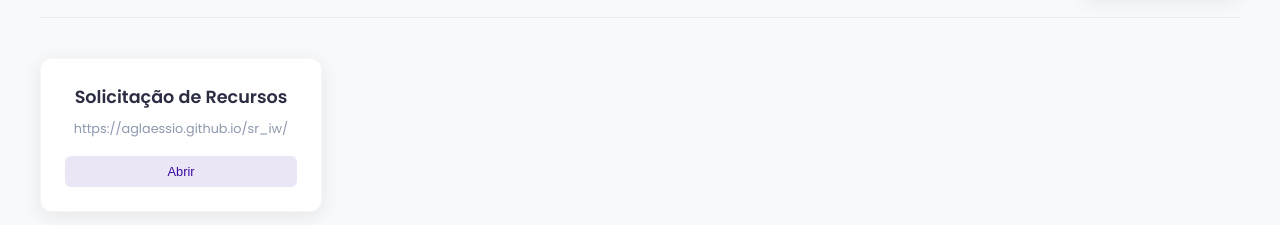
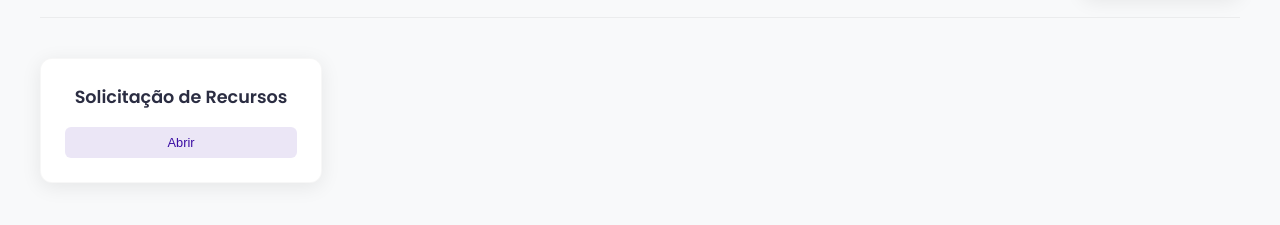
Before and after one commit to aglaessio/painel_iw, a plain HTML site: page index.html in a window 1280 px wide. Shown: the part 89-314 px from the top of the page. Drawn offline with Linux system fonts and the light colour scheme.

Commit message:
Update index.html

```diff
--- a/index.html
+++ b/index.html
@@ -110,6 +110,7 @@
             border: 1px solid rgba(0, 0, 0, 0.03);
             position: relative;
             overflow: hidden;
+            cursor: pointer;
         }
 
         .link-card:hover {
@@ -135,16 +136,9 @@
 
         .link-title {
             font-weight: 600;
-            margin-bottom: 8px;
+            margin-bottom: 16px;
             color: var(--text-color);
             font-size: 1.1rem;
-        }
-
-        .link-url {
-            font-size: 0.8rem;
-            color: var(--text-light);
-            margin-bottom: 16px;
-            word-break: break-all;
         }
 
         .link-actions {
@@ -546,7 +540,6 @@
 
                     linkCard.innerHTML = `
                         <div class="link-title">${link.name}</div>
-                        <div class="link-url">${link.url}</div>
                         <div class="link-actions">
                             <button class="action-btn open-btn">Abrir</button>
                             ${link.id !== FIXED_LINK.id ? '<button class="action-btn delete-btn" data-id="' + link.id + '">Excluir</button>' : ''}
@@ -557,6 +550,11 @@
                     const openBtn = linkCard.querySelector('.open-btn');
                     openBtn.addEventListener('click', (e) => {
                         e.stopPropagation();
+                        window.open(link.url, '_blank');
+                    });
+
+                    // Adicionar evento de clique no card para abrir o link
+                    linkCard.addEventListener('click', () => {
                         window.open(link.url, '_blank');
                     });
 
```
